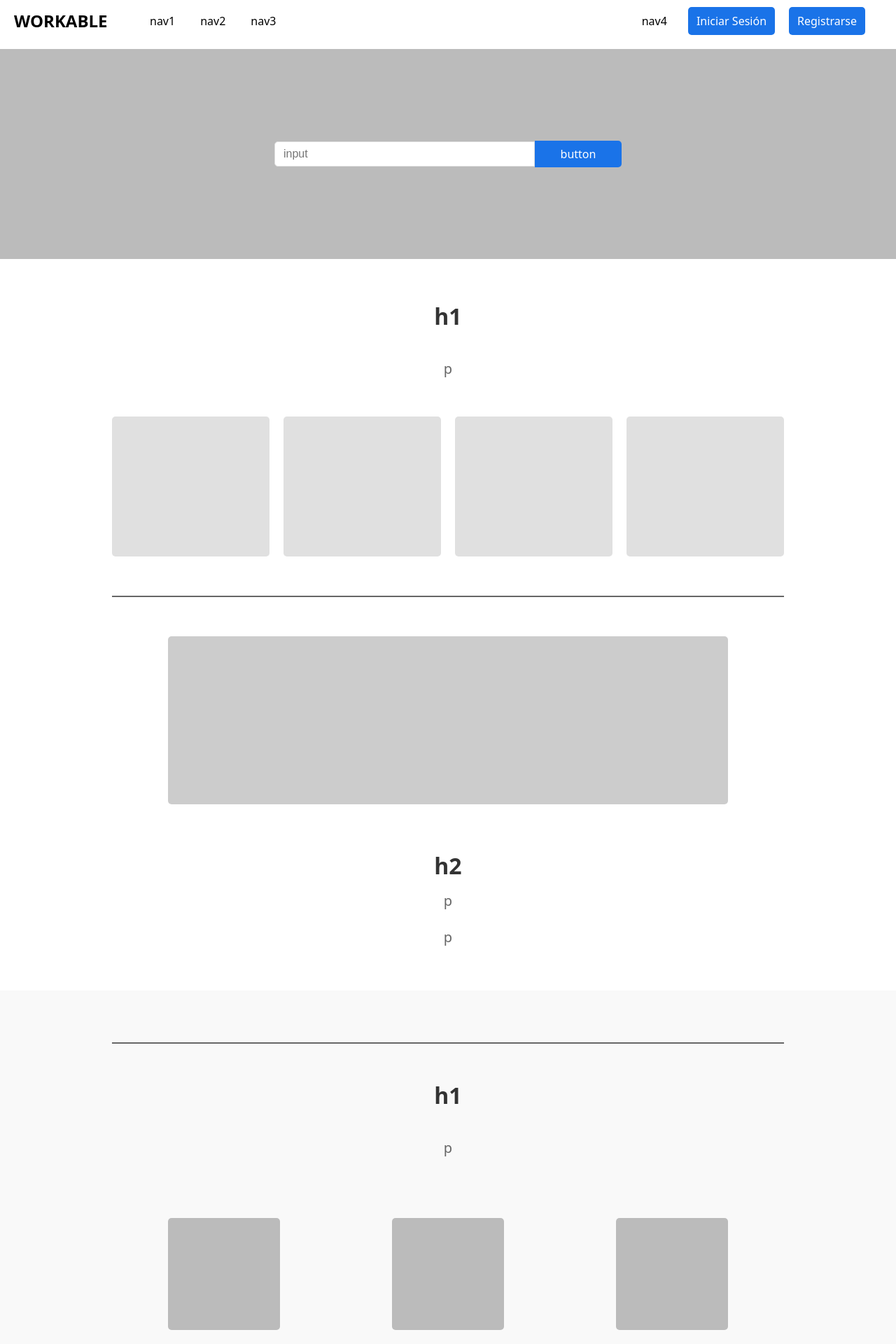
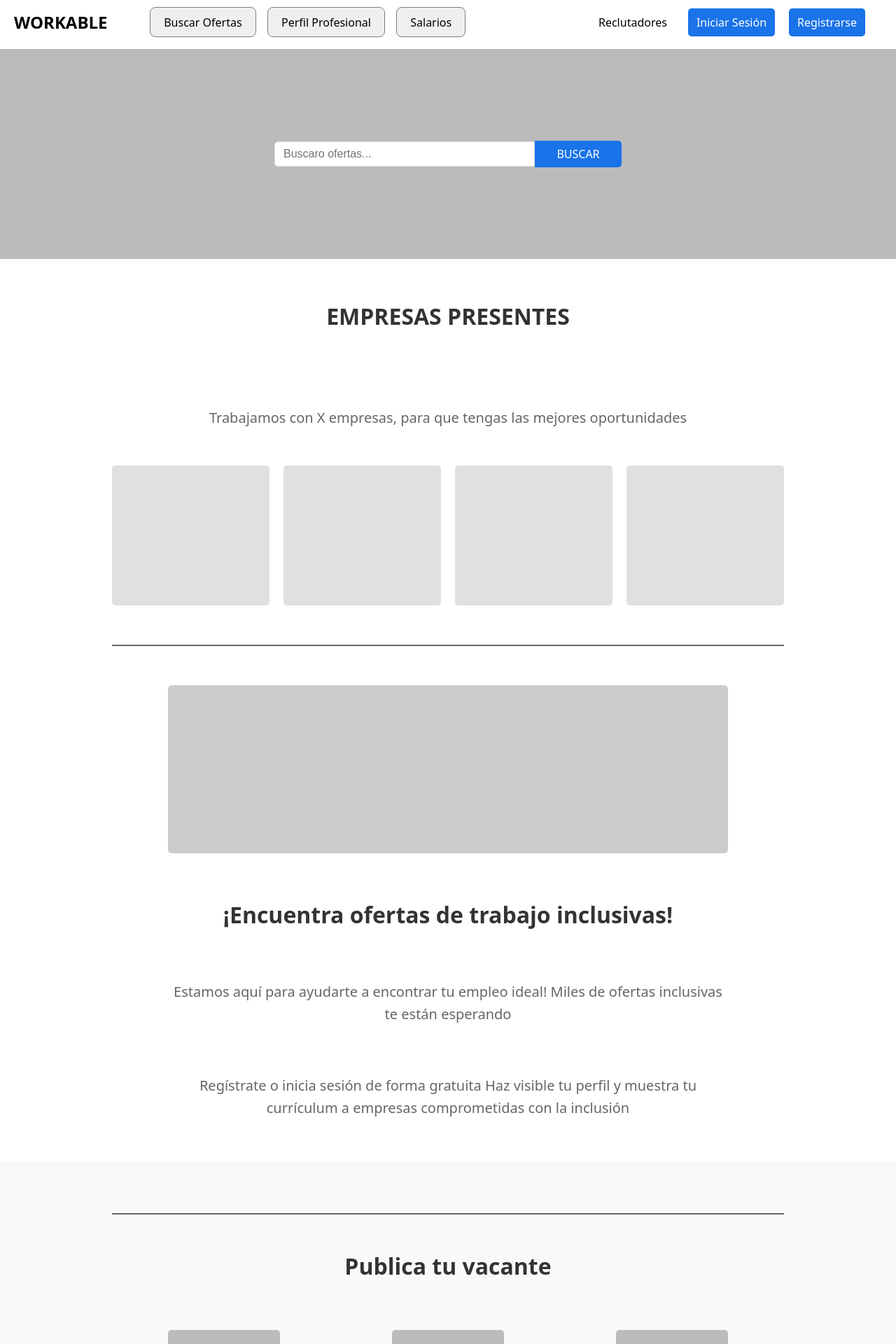
Before and after one commit to DavidPerez737/WORKABLE, a React (Vite) app: page / in a window 1280 px wide. Shown: the top 1920 px of the page at 70% size. Built offline with nearby package versions, Linux system fonts and the light colour scheme.

Commit message:
6 commit

```diff
--- a/src/components/Page-1/ApSection.jsx
+++ b/src/components/Page-1/ApSection.jsx
@@ -5,17 +5,16 @@ function ApSection() {
   return (
     <section className="business-section">
       <hr className="divider" />
-      <h1 className="title">h1</h1>
-      <p className="text">p</p>
+      <h1 className="title">Publica tu vacante</h1>
       <div className="business-img-list">
         <div className="img-placeholder"></div>
         <div className="img-placeholder"></div>
         <div className="img-placeholder"></div>
       </div>
       <div className="business-text-list">
-        <p className="text">p</p>
-        <p className="text">p</p>
-        <p className="text">p</p>
+        <p className="text">Somos una platafroma que promueve la inclusion, lo que refuerza tu imagen como empresa</p>
+        <p className="text">Nuestro portal maximiza la visibilidad de tus ofertas entre una amplia audiencia de candidatos</p>
+        <p className="text">Publicación y gestion agil, Publica tus vacantes sin costos iniciales y organiza postulaciones de manera eficiente</p>
       </div>
     </section>
   );
--- a/src/components/Page-1/CompSection.jsx
+++ b/src/components/Page-1/CompSection.jsx
@@ -4,8 +4,8 @@ import './Page1.css';
 function CompSection() {
   return (
     <section className="comp-section">
-      <h1 className="title">h1</h1>
-      <p className="text">p</p>
+      <h1 className="title">EMPRESAS PRESENTES</h1>
+      <p className="text">Trabajamos con X empresas, para que tengas las mejores oportunidades</p>
       <div className="div-images">
         <div className="img-placeholder"></div>
         <div className="img-placeholder"></div>
@@ -15,9 +15,11 @@ function CompSection() {
       <hr className="divider" />
       <div className="large-img-placeholder"></div>
       <div className="promo">
-        <h2 className="title">h2</h2>
-        <p className="text">p</p>
-        <p className="text">p</p>
+        <h2 className="title">¡Encuentra ofertas de trabajo inclusivas!</h2>
+        <p className="text">Estamos aquí para ayudarte a encontrar tu empleo ideal!
+        Miles de ofertas inclusivas te están esperando</p>
+        <p className="text">Regístrate o inicia sesión de forma gratuita
+        Haz visible tu perfil y muestra tu currículum a empresas comprometidas con la inclusión</p>
       </div>
     </section>
   );
--- a/src/components/Page-1/Header.jsx
+++ b/src/components/Page-1/Header.jsx
@@ -6,18 +6,20 @@ function Header() {
   return (
     <header className="header-p1">
       <h2>WORKABLE</h2>
-      <div className="nav-list">
-        <nav>nav1</nav>
-        <nav>
-          <Link to="/page2">nav2</Link>
-        </nav>
-        <nav>
-          <Link to="/page2">nav3</Link>
-        </nav>
+      <div className="bt-list">
+        <button>
+          Buscar Ofertas
+        </button>
+        <button>
+          <Link to="/page2">Perfil Profesional</Link>
+        </button>
+        <button>
+          <Link to="/page2">Salarios</Link>
+        </button>
       </div>
       <div className="user-menu">
         <div className="dropdown">
-          <span className="dropdown-btn">nav4</span>
+          <span className="dropdown-btn">Reclutadores</span>
           <div className="dropdown-menu">
             <a href="#">a1</a>
             <a href="#">a2</a>
--- a/src/components/Page-1/SearchSection.jsx
+++ b/src/components/Page-1/SearchSection.jsx
@@ -5,8 +5,8 @@ function SearchSection() {
   return (
     <section className="search-section">
       <div className="search-container">
-        <input id="search-input" type="text" placeholder="input" />
-        <button className="search-btn">button</button>
+        <input id="search-input" type="text" placeholder="Buscaro ofertas..." />
+        <button className="search-btn">BUSCAR</button>
       </div>
     </section>
   );
--- a/src/components/Page-1/page1.css
+++ b/src/components/Page-1/page1.css
@@ -20,16 +20,22 @@
     grid-column: 1;
 }
 
-.nav-list {
+.bt-list {
     display: flex;
     gap: 1rem;
     align-items: center;
     grid-column: 2;
-    justify-self: start;
+
 }
 
-.nav-list nav {
+.bt-list button {
+    border: solid 1px #7e7e7e;
     color: black;
+}
+
+.bt-list button a {
+    color: black;
+    text-decoration: none;
 }
 
 .user-menu {
@@ -241,6 +247,10 @@
     background-color: #bbb;
 }
 
+.text {
+    margin-top: 70px;
+}
+
 @media (max-width: 768px) {
     .header-p1 {
         grid-template-columns: 1fr;
--- a/src/components/Page-3/InicioSe.css
+++ b/src/components/Page-3/InicioSe.css
@@ -22,10 +22,10 @@
   gap: 1rem;
   width: 100%;
   max-width: 20rem;
-  padding: 2rem; /* Espaciado interno */
-  border: 1px solid #ddd; /* Borde del formulario */
-  border-radius: 0.5rem; /* Esquinas redondeadas */
-  box-shadow: 0 2px 4px rgba(0, 0, 0, 0.1); /* Opcional: sombra suave */
+  padding: 2rem;
+  border: 1px solid #909090;
+  border-radius: 0.5rem;
+  box-shadow: 0 2px 4px rgba(0, 0, 0, 0.1);
 }
 
 .form-group {
@@ -43,7 +43,7 @@
 .form-group input {
   padding: 0.75rem;
   font-size: 1rem;
-  border: 1px solid #ddd;
+  border: 1px solid #909090;
   border-radius: 0.3125rem;
   outline: none;
   width: 100%;
@@ -65,7 +65,6 @@
   margin-top: 1rem;
 }
 
-/* Estilos para el botón de Google (opcional) */
 .google-login {
   display: flex;
   align-items: center;
--- a/src/components/Page-3/InicioSe.jsx
+++ b/src/components/Page-3/InicioSe.jsx
@@ -50,7 +50,7 @@ function IniSes() {
         </div>
 
         <div className="google-login">
-          <span className="google-icon">G</span>
+          <span className="google-icon"></span>
           Ingresar con Google
         </div>
       </form>
```
